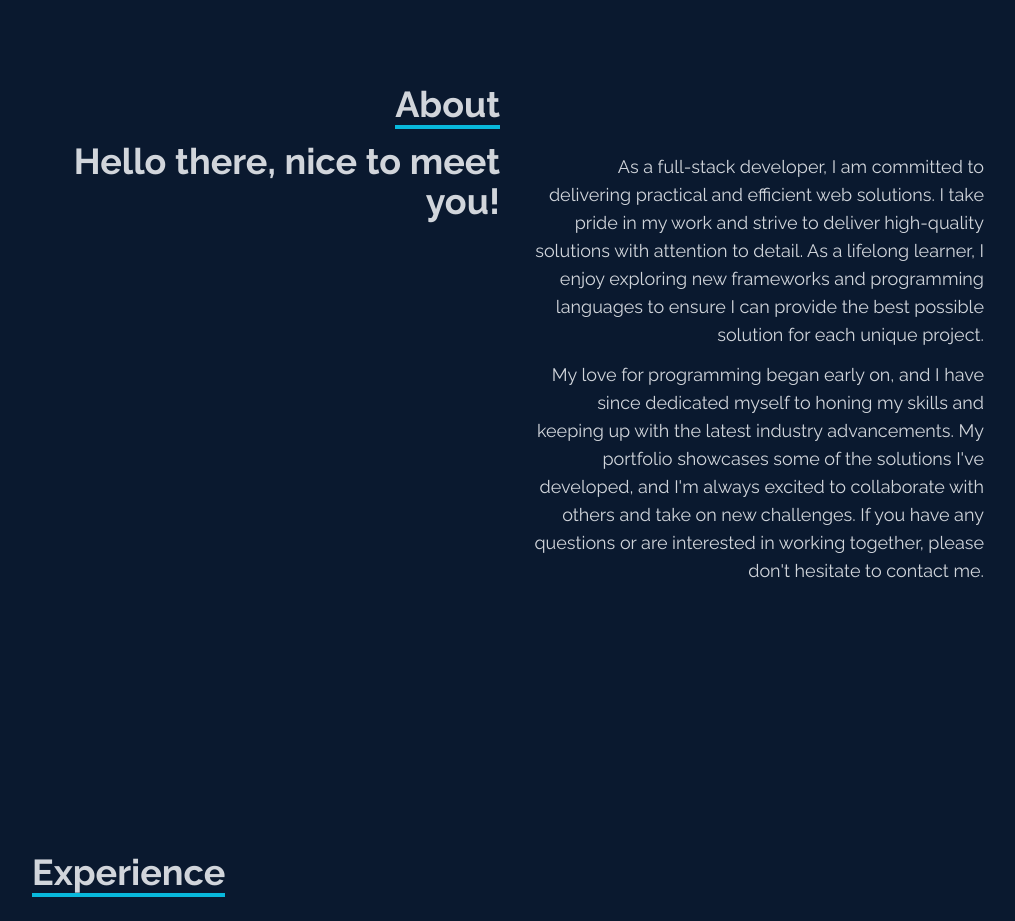
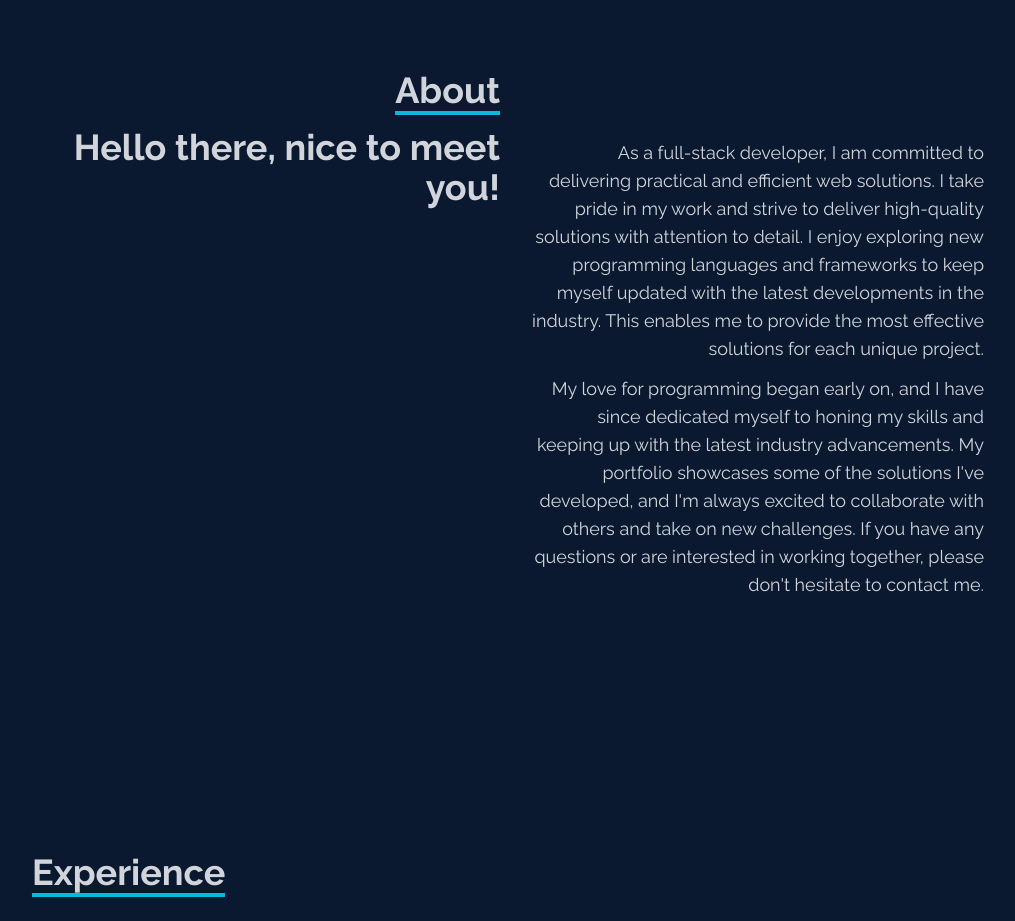
Before and after one commit to batariloa/portfolio-frontend, a React (Create React App) app: page / in a window 1280 px wide. Shown: the part 860-1781 px from the top of the page, without its empty margins (124-1139 px from the left). Built offline with nearby package versions, Linux system fonts and the light colour scheme; no server answers.

Commit message:
Home text

```diff
--- a/src/components/About.jsx
+++ b/src/components/About.jsx
@@ -23,10 +23,11 @@ const About = () => {
             <p className="my-3">
               As a full-stack developer, I am committed to delivering practical
               and efficient web solutions. I take pride in my work and strive to
-              deliver high-quality solutions with attention to detail. As a
-              lifelong learner, I enjoy exploring new frameworks and programming
-              languages to ensure I can provide the best possible solution for
-              each unique project.
+              deliver high-quality solutions with attention to detail. I enjoy
+              exploring new programming languages and frameworks to keep myself
+              updated with the latest developments in the industry. This enables
+              me to provide the most effective solutions for each unique
+              project.
             </p>
             <p className="my-3">
               My love for programming began early on, and I have since dedicated
```
